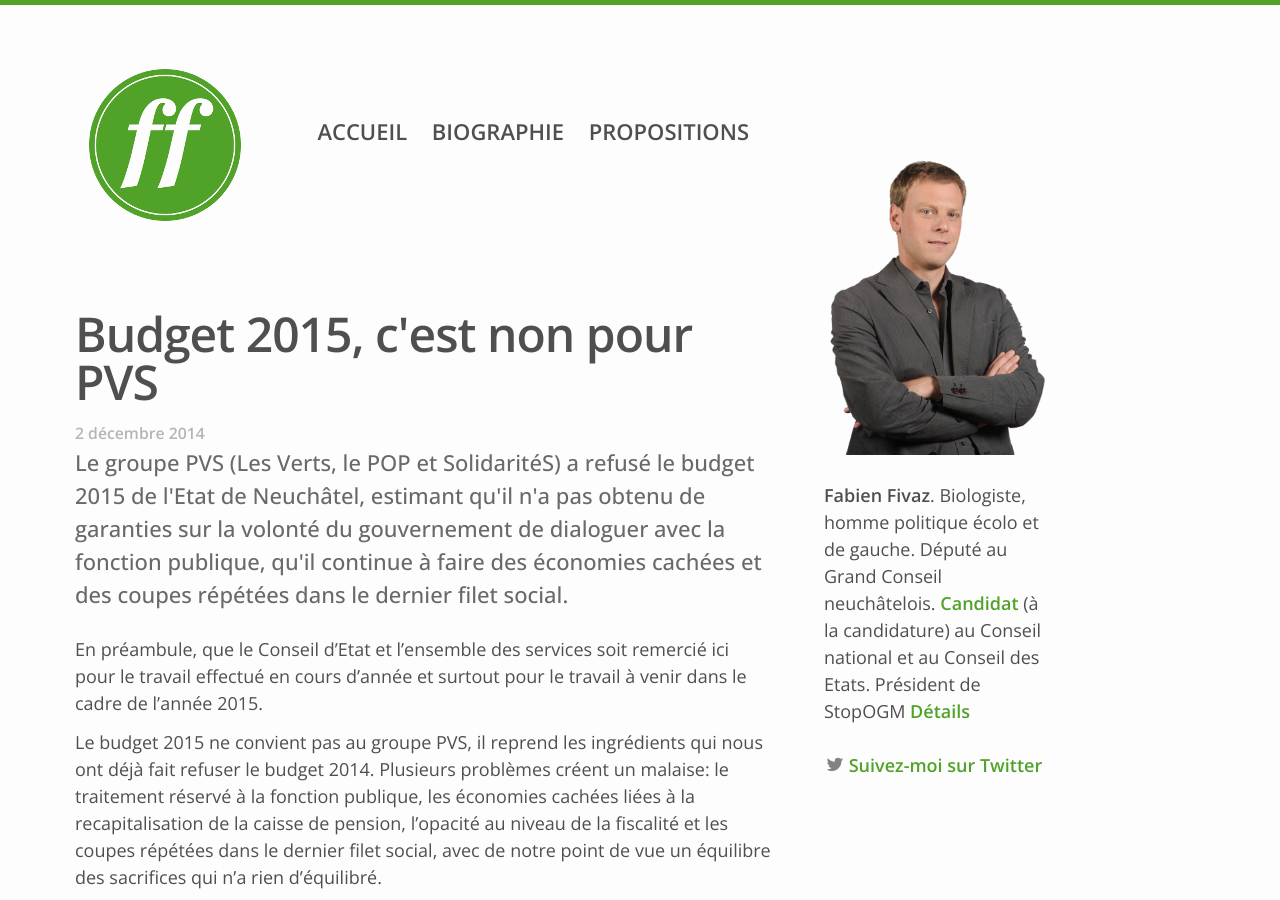
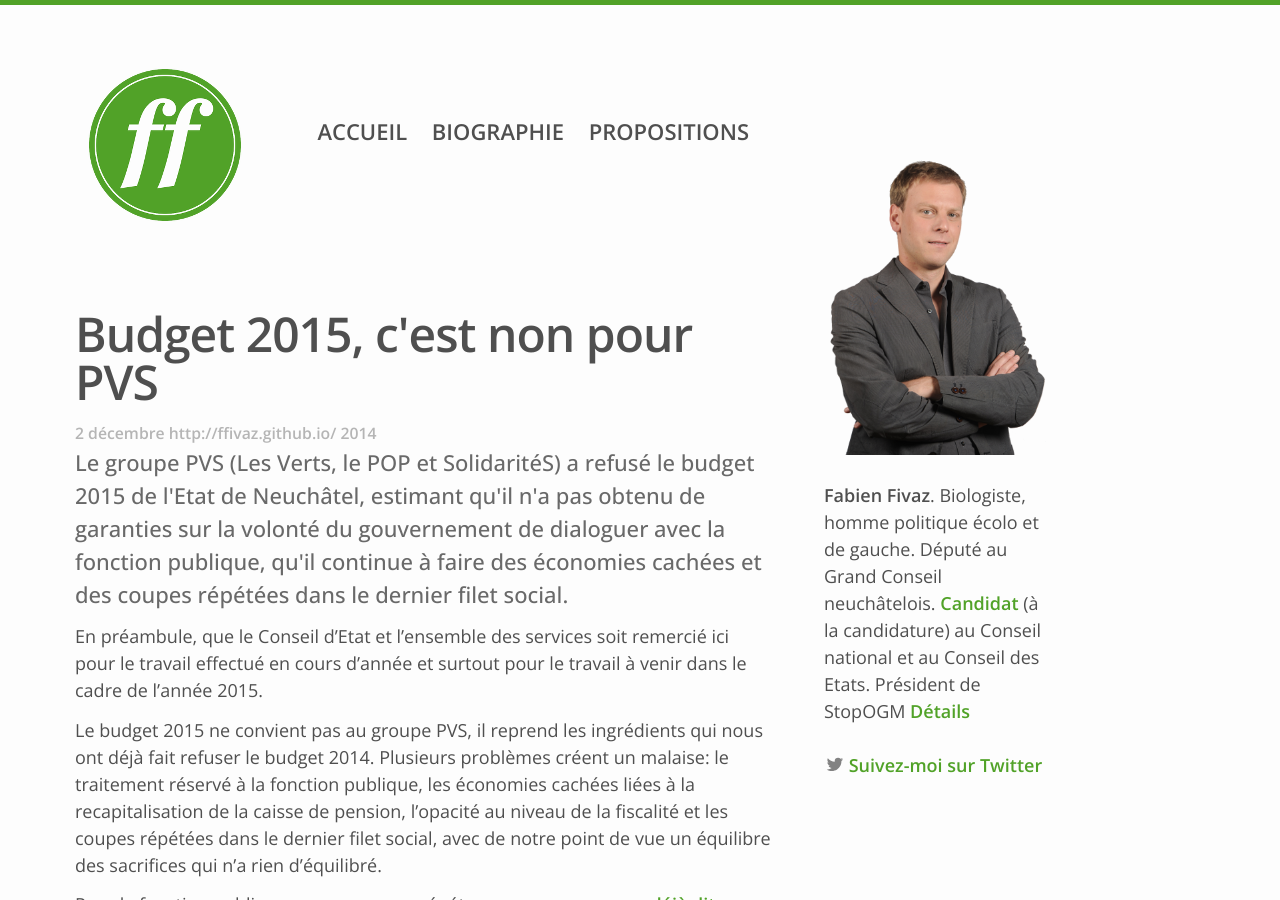
Before and after one commit to ffivaz/ffivaz.github.io, a Jekyll site: the page built from _posts/2014-12-02-budget_2015_c_est_non_pour_PVS.markdown, in a window 1280 px wide and 900 px high. Built offline with Jekyll 4.4.1, drawn with Linux system fonts in a browser that asks for light colours; nearby versions of some CDN libraries; comment, search, counter and statistics services are not loaded.

Commit message:
validator.w3.org corrections

```diff
--- a/_layouts/post.html
+++ b/_layouts/post.html
@@ -15,7 +15,8 @@
 
 <div class="post">
 
-  <header class="post-header">
+    <article class="post-content">
+
     <a id="mtext"></a>
     <h1 class="post-title">{{ page.title }}</h1>
     <span class="post-meta">{{ page.date | date: "%-d " }}{% assign m = page.date | date: "%-m" %}
@@ -32,12 +33,9 @@
               {% when '10' %}octobre
               {% when '11' %}novembre
               {% when '12' %}décembre
-            {% endcase %} {{ page.date | date: '%Y' }}</span>
+       http://ffivaz.github.io/     {% endcase %} {{ page.date | date: '%Y' }}</span>
     <p class="post-summary">{{ page.summary }}</p>
     <!--<p class="post-meta">{{ page.date | date: "%b %-d, %Y" }}{% if page.author %} • {{ page.author }}{% endif %}{% if page.meta %} • {{ page.meta }}{% endif %}</p>-->
-  </header>
-  <article class="post-content">
-
     {{ content }}
 
     <p style="float: right;">
```
